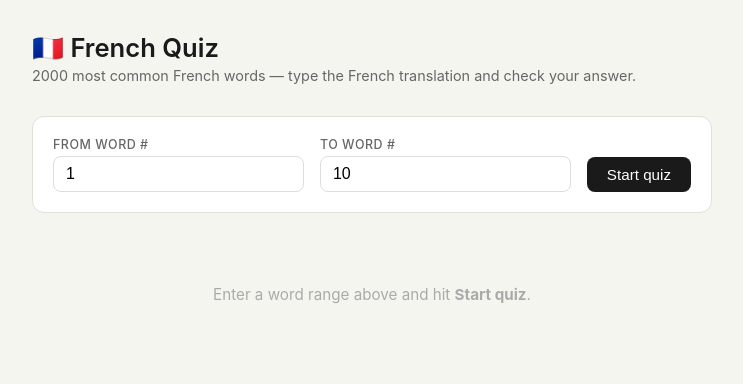
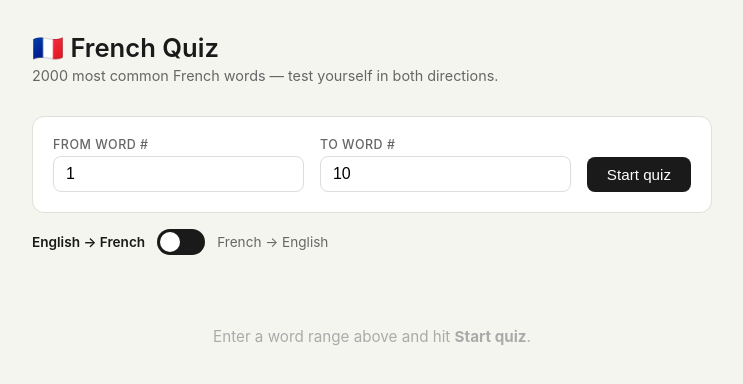
Before and after one commit to AdedejiArt/french-2000-words, a FastAPI app: page / in a window 1280 px wide. Shown: the top 384 px of the page, without its empty margins (268-1011 px from the left). Run offline with FastAPI, Linux system fonts and the light colour scheme.

Commit message:
French 2000 words

```diff
--- a/main.py
+++ b/main.py
@@ -53,17 +53,30 @@ def get_words(
 class CheckRequest(BaseModel):
     num: int
     answer: str
+    mode: str = "en_to_fr"  # "en_to_fr" or "fr_to_en"
 
 
 @app.post("/api/check")
 def check_answer(body: CheckRequest):
-    """Check a user's answer against all accepted French forms."""
+    """Check a user's answer. Supports both en->fr and fr->en modes."""
     word = WORDS_BY_NUM.get(body.num)
     if not word:
         raise HTTPException(404, f"Word {body.num} not found")
 
-    accepted = [normalize(f) for f in word["french"]]
-    # Check the whole phrase first, then split by | , / for multi-form entries
+    if body.mode == "fr_to_en":
+        # French shown, user types English
+        accepted = [normalize(word["english"])]
+        # Also accept slash-separated variants e.g. "To have to/To owe"
+        accepted += [
+            normalize(t)
+            for t in word["english"].replace("/", ",").split(",")
+            if t.strip()
+        ]
+    else:
+        # English shown, user types French
+        accepted = [normalize(f) for f in word["french"]]
+
+    # Check whole phrase first, then split by | , / for multi-form entries
     user_attempts = [normalize(body.answer)] + [
         normalize(t)
         for t in body.answer.replace("|", ",").replace("/", ",").split(",")
@@ -74,7 +87,7 @@ def check_answer(body: CheckRequest):
 
     return {
         "correct": correct,
-        "accepted": word["french"],
+        "accepted": word["french"] if body.mode == "en_to_fr" else [word["english"]],
         "example_fr": word["example_fr"],
         "example_en": word["example_en"],
     }
--- a/templates/index.html
+++ b/templates/index.html
@@ -17,25 +17,16 @@
 
     .container { max-width: 680px; margin: 0 auto; }
 
-    h1 {
-      font-size: 1.6rem;
-      font-weight: 600;
-      margin-bottom: 0.25rem;
-    }
+    h1 { font-size: 1.6rem; font-weight: 600; margin-bottom: 0.25rem; }
+    .subtitle { font-size: 0.9rem; color: #666; margin-bottom: 2rem; }
 
-    .subtitle {
-      font-size: 0.9rem;
-      color: #666;
-      margin-bottom: 2rem;
-    }
-
-    /* Range picker */
+    /* Range form */
     .range-form {
       background: #fff;
       border: 1px solid #e0e0d8;
       border-radius: 12px;
       padding: 1.25rem;
-      margin-bottom: 1.5rem;
+      margin-bottom: 1rem;
       display: flex;
       gap: 1rem;
       align-items: flex-end;
@@ -43,7 +34,6 @@
     }
 
     .field { display: flex; flex-direction: column; gap: 4px; flex: 1; min-width: 100px; }
-
     label { font-size: 0.78rem; color: #666; font-weight: 500; text-transform: uppercase; letter-spacing: 0.04em; }
 
     input[type="number"] {
@@ -71,13 +61,48 @@
     .btn:hover { background: #333; }
     .btn:disabled { background: #aaa; cursor: default; }
 
-    /* Score bar */
-    .score-bar {
+    /* Toggle */
+    .toggle-row {
       display: flex;
       align-items: center;
       gap: 0.75rem;
-      margin-bottom: 1.25rem;
+      margin-bottom: 1.5rem;
     }
+
+    .toggle-label { font-size: 0.85rem; color: #666; }
+    .toggle-label.active { color: #1a1a1a; font-weight: 600; }
+
+    .toggle {
+      position: relative;
+      width: 48px;
+      height: 26px;
+      flex-shrink: 0;
+    }
+    .toggle input { opacity: 0; width: 0; height: 0; }
+    .toggle-slider {
+      position: absolute;
+      inset: 0;
+      background: #1a1a1a;
+      border-radius: 26px;
+      cursor: pointer;
+      transition: background 0.2s;
+    }
+    .toggle-slider:before {
+      content: "";
+      position: absolute;
+      width: 20px;
+      height: 20px;
+      left: 3px;
+      top: 3px;
+      background: #fff;
+      border-radius: 50%;
+      transition: transform 0.2s;
+    }
+    .toggle input:checked + .toggle-slider { background: #1a1a1a; }
+    .toggle input:checked + .toggle-slider:before { transform: translateX(22px); }
+
+    /* Score bar */
+    .score-bar { display: flex; align-items: center; gap: 0.75rem; margin-bottom: 1.25rem; }
     .score-label { font-size: 0.9rem; color: #666; }
     .score-val { font-size: 1.3rem; font-weight: 600; }
 
@@ -91,7 +116,7 @@
     }
 
     .word-num { font-size: 0.75rem; color: #aaa; margin-bottom: 2px; }
-    .english-word { font-size: 1.25rem; font-weight: 600; margin-bottom: 2px; }
+    .question-word { font-size: 1.25rem; font-weight: 600; margin-bottom: 2px; }
     .hint { font-size: 0.78rem; color: #aaa; margin-bottom: 0.75rem; }
 
     .input-row { display: flex; gap: 0.5rem; margin-bottom: 0.5rem; }
@@ -130,18 +155,11 @@
     .feedback.correct { background: #eaf7ee; color: #1a7f3c; display: block; }
     .feedback.wrong   { background: #fdecea; color: #b91c1c; display: block; }
 
-    .example {
-      font-size: 0.82rem;
-      color: #666;
-      line-height: 1.6;
-      display: none;
-      margin-top: 0.25rem;
-    }
+    .example { font-size: 0.82rem; color: #666; line-height: 1.6; display: none; margin-top: 0.25rem; }
     .example.show { display: block; }
     .example em { color: #333; font-style: italic; }
 
     .empty { text-align: center; color: #aaa; padding: 3rem 0; font-size: 0.95rem; }
-
     .error-msg { color: #b91c1c; font-size: 0.85rem; margin-top: 0.5rem; display: none; }
     .error-msg.show { display: block; }
   </style>
@@ -149,7 +167,7 @@
 <body>
 <div class="container">
   <h1>🇫🇷 French Quiz</h1>
-  <p class="subtitle">2000 most common French words — type the French translation and check your answer.</p>
+  <p class="subtitle">2000 most common French words — test yourself in both directions.</p>
 
   <div class="range-form">
     <div class="field">
@@ -162,6 +180,17 @@
     </div>
     <button class="btn" id="load-btn" onclick="loadQuiz()">Start quiz</button>
   </div>
+
+  <!-- Mode toggle -->
+  <div class="toggle-row">
+    <span class="toggle-label active" id="label-enfr">English → French</span>
+    <label class="toggle">
+      <input type="checkbox" id="mode-toggle" onchange="updateToggleLabels()" />
+      <span class="toggle-slider"></span>
+    </label>
+    <span class="toggle-label" id="label-fren">French → English</span>
+  </div>
+
   <div class="error-msg" id="error-msg"></div>
 
   <div id="score-area" style="display:none">
@@ -180,6 +209,19 @@
   let score = 0;
   let total = 0;
   let answered = {};
+  let currentWords = [];
+
+  function getMode() {
+    return document.getElementById('mode-toggle').checked ? 'fr_to_en' : 'en_to_fr';
+  }
+
+  function updateToggleLabels() {
+    const fr = getMode() === 'fr_to_en';
+    document.getElementById('label-enfr').classList.toggle('active', !fr);
+    document.getElementById('label-fren').classList.toggle('active', fr);
+    // Re-render quiz if already loaded
+    if (currentWords.length) renderQuiz(currentWords);
+  }
 
   function showError(msg) {
     const el = document.getElementById('error-msg');
@@ -203,7 +245,6 @@
       return;
     }
 
-
     const btn = document.getElementById('load-btn');
     btn.disabled = true;
     btn.textContent = 'Loading…';
@@ -214,8 +255,8 @@
         const err = await res.json();
         throw new Error(err.detail || 'Failed to load words.');
       }
-      const words = await res.json();
-      renderQuiz(words);
+      currentWords = await res.json();
+      renderQuiz(currentWords);
     } catch (e) {
       showError(e.message);
     } finally {
@@ -228,6 +269,8 @@
     score = 0;
     total = words.length;
     answered = {};
+    const mode = getMode();
+    const isFrToEn = mode === 'fr_to_en';
 
     document.getElementById('score-area').style.display = 'block';
     document.getElementById('score-val').textContent = `0 / ${total}`;
@@ -236,16 +279,18 @@
     area.innerHTML = '';
 
     words.forEach(w => {
-      const hint = w.french.length > 1 ? w.french.map(() => 'masc.|fem.').slice(0,1).join('') + 'masculine | feminine' : '';
+      const questionText = isFrToEn ? w.french.join(' | ') : w.english;
+      const placeholder  = isFrToEn ? 'Type in English…' : 'Type in French…';
+      const hint         = !isFrToEn && w.french.length > 1 ? 'masculine | feminine' : '&nbsp;';
 
       const card = document.createElement('div');
       card.className = 'card';
       card.innerHTML = `
         <div class="word-num">Word ${w.num}</div>
-        <div class="english-word">${escHtml(w.english)}</div>
-        ${w.french.length > 1 ? '<div class="hint">masculine | feminine</div>' : '<div class="hint">&nbsp;</div>'}
+        <div class="question-word">${escHtml(questionText)}</div>
+        <div class="hint">${hint}</div>
         <div class="input-row">
-          <input type="text" id="inp-${w.num}" placeholder="Type in French…" autocomplete="off" />
+          <input type="text" id="inp-${w.num}" placeholder="${placeholder}" autocomplete="off" />
           <button class="check-btn" id="btn-${w.num}">Check</button>
         </div>
         <div class="feedback" id="fb-${w.num}"></div>
@@ -253,10 +298,10 @@
       `;
       area.appendChild(card);
 
-      const inp = card.querySelector(`#inp-${w.num}`);
-      const btn = card.querySelector(`#btn-${w.num}`);
-      inp.addEventListener('keydown', e => { if (e.key === 'Enter') checkAnswer(w.num); });
-      btn.addEventListener('click', () => checkAnswer(w.num));
+      card.querySelector(`#inp-${w.num}`).addEventListener('keydown', e => {
+        if (e.key === 'Enter') checkAnswer(w.num);
+      });
+      card.querySelector(`#btn-${w.num}`).addEventListener('click', () => checkAnswer(w.num));
     });
   }
 
@@ -275,7 +320,7 @@
       const res = await fetch('/api/check', {
         method: 'POST',
         headers: { 'Content-Type': 'application/json' },
-        body: JSON.stringify({ num, answer }),
+        body: JSON.stringify({ num, answer, mode: getMode() }),
       });
       const data = await res.json();
 
@@ -303,10 +348,9 @@
   }
 
   function escHtml(str) {
-    return str.replace(/&/g,'&amp;').replace(/</g,'&lt;').replace(/>/g,'&gt;').replace(/"/g,'&quot;');
+    return (str || '').replace(/&/g,'&amp;').replace(/</g,'&lt;').replace(/>/g,'&gt;').replace(/"/g,'&quot;');
   }
 
-  // Allow Enter on range inputs to start quiz
   document.addEventListener('DOMContentLoaded', () => {
     ['start','end'].forEach(id => {
       document.getElementById(id).addEventListener('keydown', e => {
```
Also changed, not shown: 1 other file.
